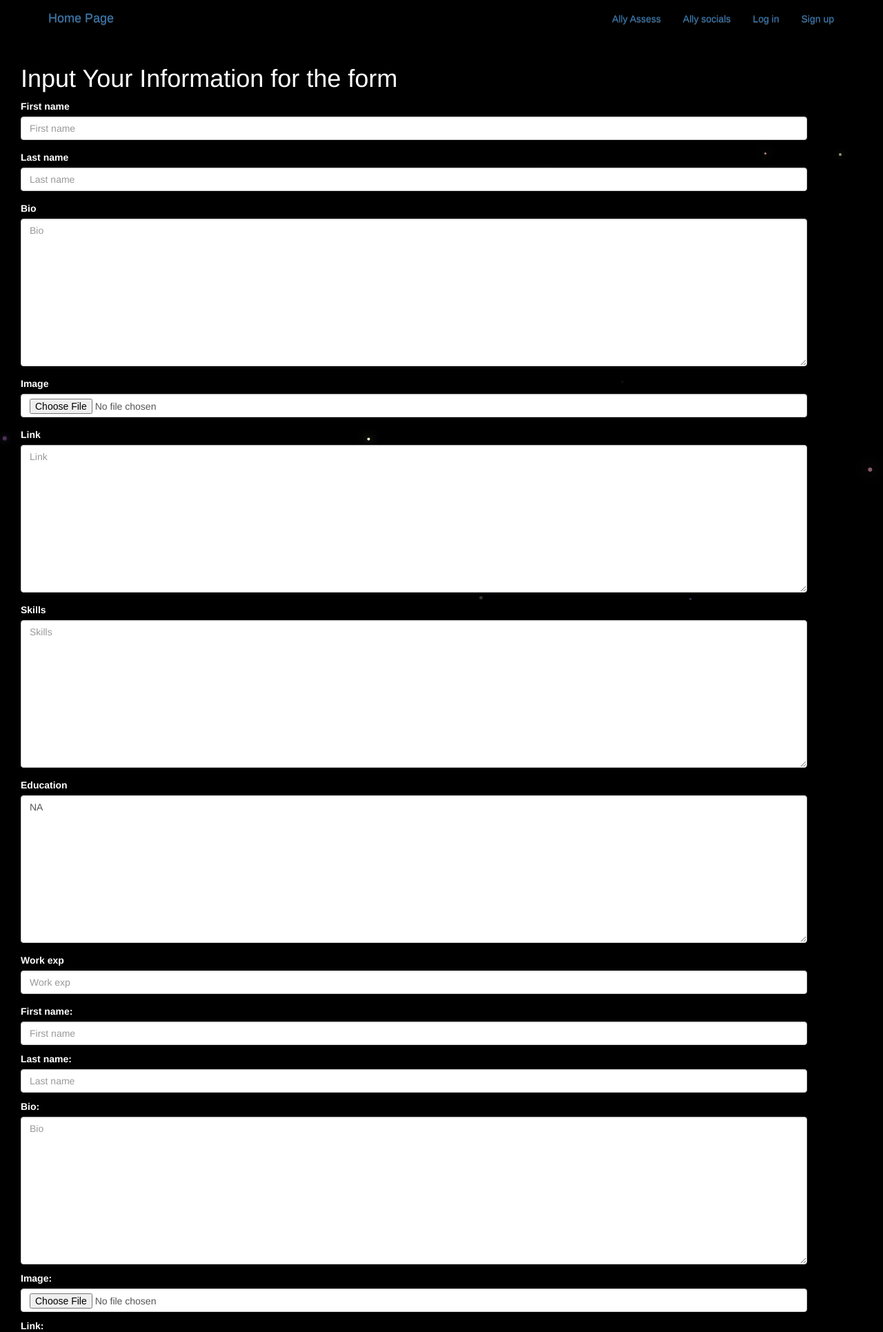
After one commit to stutisehgal/NASA-Ally, a Django app: page /sitepages/personalinfocard/ in a window 1280 px wide. The commit adds this page. Shown: the top 1931 px of the page at 69% size. Run offline with Django 3.2, Linux system fonts and the light colour scheme; some libraries are stand-ins or nearby versions.

Commit message:
card info form added but need scroll bar to it.

```diff
--- a/NASAAPPS/projectsite/projectsite/settings.py
+++ b/NASAAPPS/projectsite/projectsite/settings.py
@@ -127,3 +127,6 @@ LOGIN_REDIRECT_URL = 'test'
 LOGOUT_REDIRECT_URL = 'thanks'
 
 AUTH_USER_MODEL = 'sitepages.User'
+
+MEDIA_ROOT = os.path.join(BASE_DIR,'media')
+MEDIA_URL = '/media/'
--- a/NASAAPPS/projectsite/projectsite/urls.py
+++ b/NASAAPPS/projectsite/projectsite/urls.py
@@ -16,6 +16,8 @@ Including another URLconf
 from django.contrib import admin
 from django.conf.urls import url,include
 from django.urls import path
+from django.conf import settings
+from django.conf.urls.static import static
 from . import views
 
 urlpatterns = [
@@ -26,4 +28,4 @@ urlpatterns = [
     url(r'^sitepages/',include('sitepages.urls',namespace='sitepages')),
     url(r'^sitepages/',include('django.contrib.auth.urls')),
     url(r'^allysocials/',include('allysocials.urls',namespace='allysocials')),
-    ]
+    ] + static(settings.MEDIA_URL,document_root=settings.MEDIA_ROOT)
--- a/NASAAPPS/projectsite/sitepages/forms.py
+++ b/NASAAPPS/projectsite/sitepages/forms.py
@@ -1,8 +1,8 @@
 from django import forms
 from django.contrib.auth.forms import UserCreationForm
 from django.db import transaction
+from django import forms
 from django.forms.utils import ValidationError
-
 from sitepages.models import (User,Individual)
 
 
@@ -46,3 +46,11 @@ class IndividualSignUp(UserCreationForm):
         individual = Individual.objects.create(user=user)
 
         return user
+
+
+
+class CardInfoForm(forms.ModelForm):
+
+    class Meta():
+        model = Individual
+        fields = ['first_name','last_name','bio','image','link','skills','education','work_exp']
--- a/NASAAPPS/projectsite/sitepages/models.py
+++ b/NASAAPPS/projectsite/sitepages/models.py
@@ -2,6 +2,7 @@ from django.db import models
 from django.contrib.auth.models import AbstractUser
 from django.utils import timezone
 from django.utils.html import escape, mark_safe
+from django.contrib.auth import get_user_model
 
 
 class User(AbstractUser):
@@ -12,6 +13,19 @@ class User(AbstractUser):
 
 class Individual(models.Model):
     user = models.OneToOneField(User,on_delete=models.CASCADE,primary_key = True)
+    first_name = models.CharField(max_length=100)
+    last_name = models.CharField(max_length=100)
+    bio = models.TextField()
+    image = models.ImageField(upload_to='images/')
+    link = models.TextField()
+    skills = models.TextField()
+    education = models.TextField(default = 'NA')
+    work_exp = models.CharField(max_length=200)
+    is_filled = models.BooleanField(default=False)
+
+    class Meta:
+        db_table = 'Individual'
+
 
     def __str__(self):
         return self.user.username
--- /dev/null
+++ b/NASAAPPS/projectsite/sitepages/templates/sitepages/personalinfoform.html
@@ -0,0 +1,15 @@
+{% extends 'base.html' %}
+{% csrf_token %}
+{% load bootstrap3 %}
+
+{% block content %}
+<div class='container'>
+    <h1>Input Your Information for the form</h1>
+    <form method='POST'>
+      {% bootstrap_form form %}
+      {{ form.as_p }}
+      </br>
+      <input type="submit" class ="btn btn-default" name="" value="Submit">
+    </form>
+</div>
+{% endblock %}
--- a/NASAAPPS/projectsite/sitepages/urls.py
+++ b/NASAAPPS/projectsite/sitepages/urls.py
@@ -12,6 +12,8 @@ urlpatterns = [
         url(r"signupcorporate/$",views.CorporateSignUpForm.as_view(),name='signupcorporate'),
         url(r"signupchoice/$",views.SignUpChoice,name='signupchoice'),
         url(r"ally_assess/$",views.AllyAssessPage,name='allyassess'),
+        url(r"personalinfocard/$",views.showCardInfoForm,name='cardinfoform'),
+
     ]
 #After making this we need to connect our sitepages to the full project using views and url.
 #We will add it the main urls.py
--- a/NASAAPPS/projectsite/sitepages/views.py
+++ b/NASAAPPS/projectsite/sitepages/views.py
@@ -2,7 +2,7 @@ from django.shortcuts import render,redirect
 from django.contrib.auth import login, logout
 from django.views.generic import CreateView
 from django.urls import reverse_lazy
-from sitepages.forms import CorporateSignUp,IndividualSignUp
+from sitepages.forms import CorporateSignUp,IndividualSignUp,CardInfoForm
 from sitepages.models import User,Individual
 
 # Create your views here.
@@ -18,7 +18,6 @@ class CorporateSignUpForm(CreateView):
 
     def form_valid(self, form):
         user = form.save()
-        login(self.request, user)
         return redirect('sitepages/login')
 
 
@@ -34,8 +33,22 @@ class IndividualSignUpForm(CreateView):
 
     def form_valid(self,form):
         user = form.save()
-        login(self.request,user)
         return redirect('sitepages/login')
+
+def showCardInfoForm(request):
+    if request.method == 'POST':
+        obj = CardInfoForm(request.POST)
+        try:
+            if obj.is_valid():
+                obj.save()
+                obj.is_filled = True
+                return redirect('sitepages/valid.html')
+        except:
+            return redirect('')
+    else:
+        obj = CardInfoForm()
+    return render(request,'sitepages/personalinfoform.html',{'form':obj})
+
 
 def SignUpChoice(request):
      return render(request,'sitepages/first.html')
--- a/NASAAPPS/projectsite/templates/base.html
+++ b/NASAAPPS/projectsite/templates/base.html
@@ -33,11 +33,10 @@
     				<ul class="nav navbar-nav navbar-right">
     					{% if user.is_authenticated %}
 							{% if user.is_individual %}
-
                       			<li><a href="#" class="btn btn-simple">Ally Discourse</a></li>
 								<li><a href="{% url 'sitepages:allyassess' %}" class="btn btn-simple">Ally Assess</a></li>
                       			<li><a href="{% url 'allysocials:blog_main_page' %}" class="btn btn-simple">Ally Socials</a></li>
-                      					<li><a href="#" class="btn btn-simple">Create Card</a></li>
+                      			<li><a href="{% url 'sitepages:cardinfoform'  %}" class="btn btn-simple">Create Card</a></li>
                       			<li><a href="{% url 'sitepages:logout' %}" class="btn btn-simple">Log out</a></li>
 							{% elif user.is_corporate %}
                       			<li><a href="#" class="btn btn-simple">Ally Discourse</a></li>
```
Also changed, not shown: NASAAPPS/projectsite/sitepages/templates/sitepages/valid.html (added, +9 -0 lines), NASAAPPS/projectsite/allysocials/templates/allysocials/equality.jpg (added), NASAAPPS/projectsite/allysocials/templates/allysocials/police brutality.jpg (added), NASAAPPS/projectsite/allysocials/templates/allysocials/stats.jpg (added), NASAAPPS/projectsite/db.sqlite3, NASAAPPS/projectsite/sitepages/migrations/0001_initial.py, 1 other file. Lines whose indentation alone changed are shown as unchanged.
